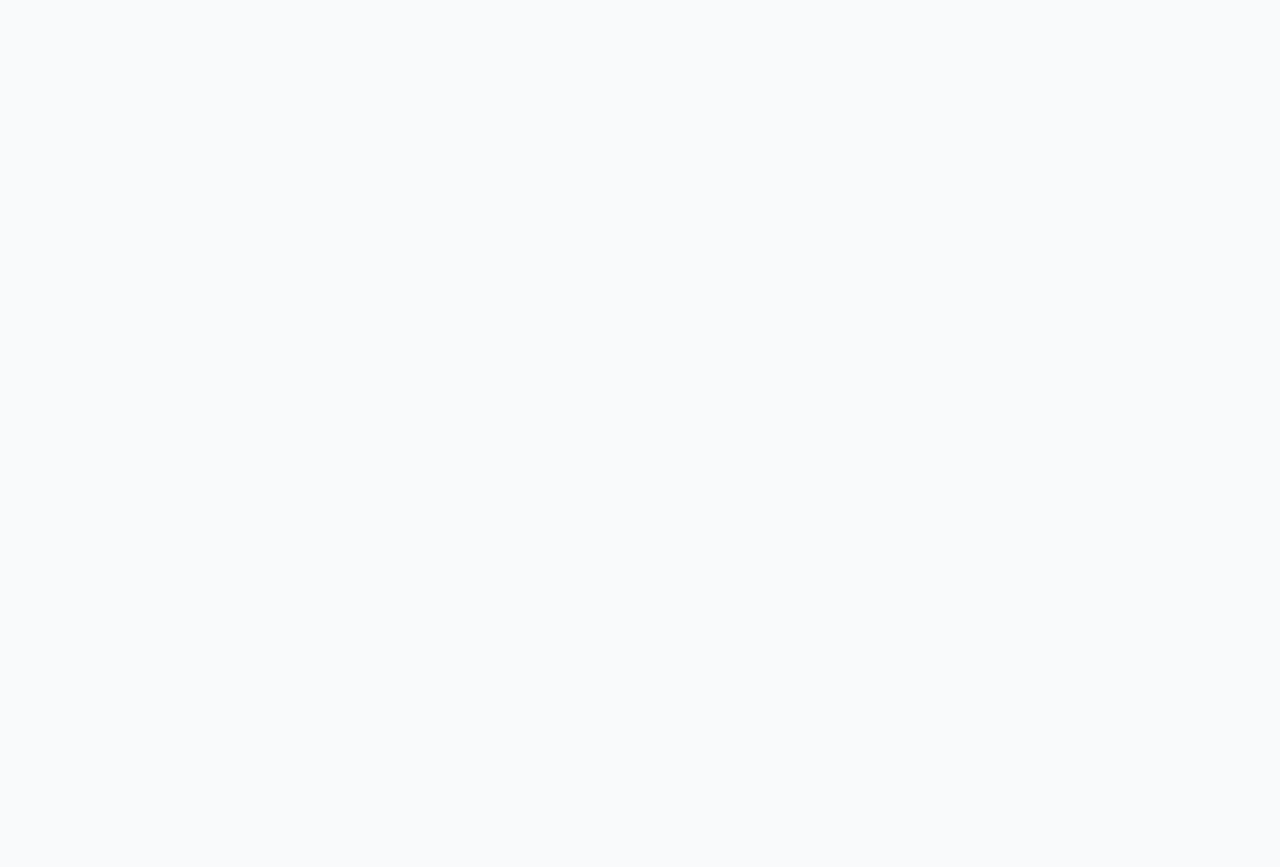
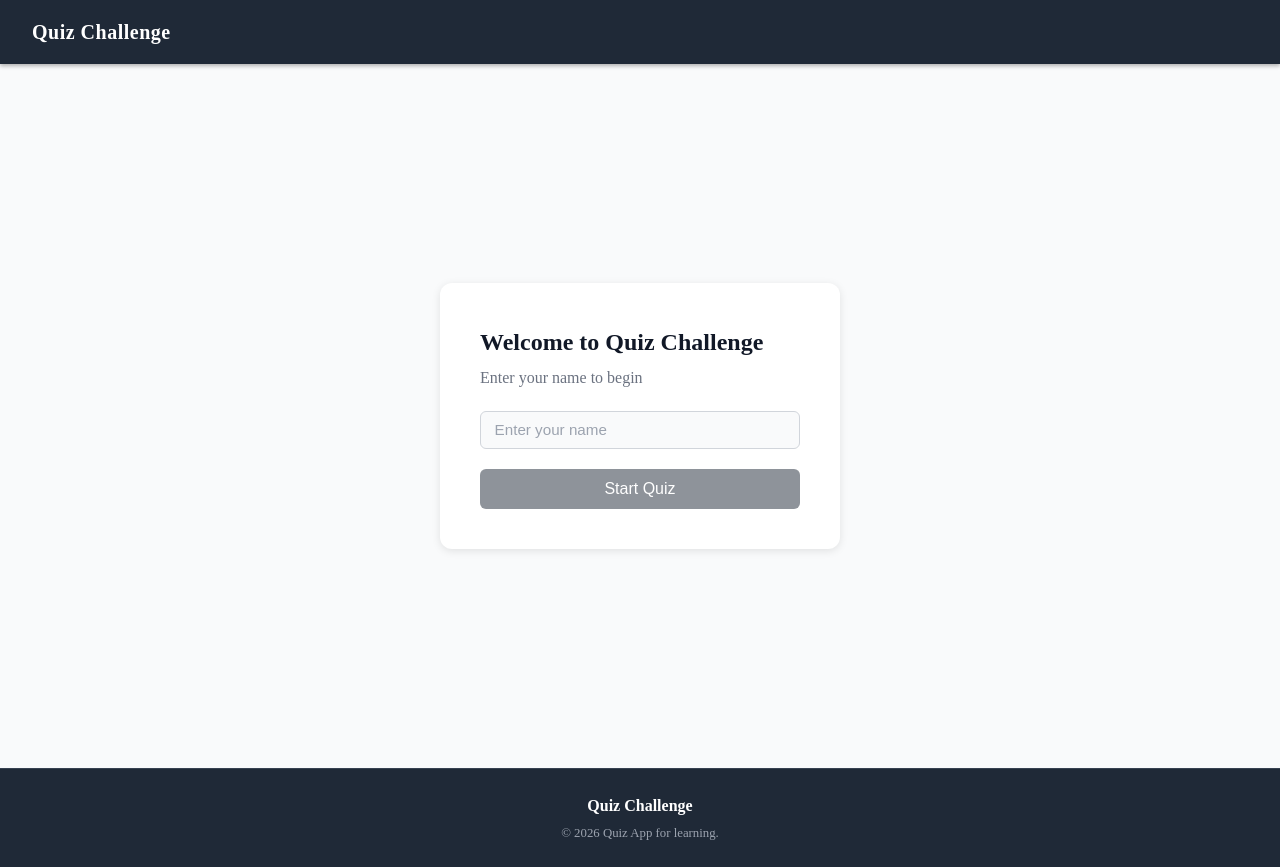
Before and after one commit to ranjanrai12/svelte-five-quiz-app, a SvelteKit app: page / in a window 1280 px wide. Before the commit this address had no page. Before the commit the page ends 800 px from the top, so only its background shows below. Built offline with nearby package versions, Linux system fonts and the light colour scheme.

Commit message:
code uodated according to assignment context

```diff
--- a/src/lib/components/layout/header.svelte
+++ b/src/lib/components/layout/header.svelte
@@ -7,16 +7,15 @@
 
 	function handleLogout() {
 		auth.logout();
-		goto(ROUTES.login);
+		goto(ROUTES.home);
 	}
 </script>
 
 <header class="main-header">
-	<a href={ROUTES.home} class="brand">Quiz Challenge</a>
+	<a href={ROUTES.quiz} class="brand">Quiz Challenge</a>
 
 	{#if $isLoggedIn}
 		<nav>
-			<a href={ROUTES.home}>Home</a>
 			<a href={ROUTES.quiz}>Start Quiz</a>
 			<span class="user-label">{$user?.userName}</span>
 			<button class="logout-btn" onclick={handleLogout}>Logout</button>
--- a/src/lib/constants/routes.ts
+++ b/src/lib/constants/routes.ts
@@ -1,6 +1,5 @@
 export const ROUTES = {
 	home: '/',
-	login: '/login',
 	quiz: '/quiz',
 	quizResults: '/quiz/results',
 } as const;
--- a/src/lib/stores/auth.ts
+++ b/src/lib/stores/auth.ts
@@ -1,9 +1,39 @@
 import { derived, writable } from 'svelte/store';
+import { browser } from '$app/environment';
 import type { AuthUser } from '$lib/types';
 
+const STORAGE_KEY = 'quiz-user';
+
+function readStoredUser(): AuthUser | null {
+    // sessionStorage only exists in the browser to avoid a ReferenceError on SSR
+    if (!browser) return null;
+
+    const raw = sessionStorage.getItem(STORAGE_KEY);
+    if (!raw) return null;
+
+    try {
+        return JSON.parse(raw) as AuthUser;
+    } catch {
+        sessionStorage.removeItem(STORAGE_KEY);
+        return null;
+    }
+}
+
 class AuthStore {
-    readonly user = writable<AuthUser | null>(null);
+    readonly user = writable<AuthUser | null>(readStoredUser());
     readonly isLoggedIn = derived(this.user, (user) => user !== null);
+
+    constructor() {
+        if (browser) {
+            this.user.subscribe((value) => {
+                if (value) {
+                    sessionStorage.setItem(STORAGE_KEY, JSON.stringify(value));
+                } else {
+                    sessionStorage.removeItem(STORAGE_KEY);
+                }
+            });
+        }
+    }
 
     login(userName: string) {
         this.user.set({ userName });
--- a/src/routes/+layout.ts
+++ b/src/routes/+layout.ts
@@ -5,7 +5,13 @@ import { ROUTES } from '$lib/constants';
 import type { LayoutLoad } from './$types';
 
 export const load: LayoutLoad = ({ url }) => {
-    if (!get(auth.isLoggedIn) && url.pathname !== ROUTES.login) {
-        throw redirect(302, ROUTES.login);
+    const loggedIn = get(auth.isLoggedIn);
+
+    if (!loggedIn && url.pathname !== ROUTES.home) {
+        throw redirect(302, ROUTES.home);
+    }
+
+    if (loggedIn && url.pathname === ROUTES.home) {
+        throw redirect(302, ROUTES.quiz);
     }
 };
--- a/src/routes/+page.svelte
+++ b/src/routes/+page.svelte
@@ -1,35 +1,137 @@
 <script lang="ts">
-	import { goto } from "$app/navigation";
+	import { goto } from '$app/navigation';
 	import { ROUTES } from '$lib/constants';
+	import { auth } from '$lib/stores';
 
-	function startQuiz() {
+	let userName = $state('');
+	const trimmedName = $derived(userName.trim());
+	const isValid = $derived(trimmedName.length >= 3);
+
+	function handleStart(event: SubmitEvent) {
+		event.preventDefault();
+		if (!isValid) return;
+		auth.login(trimmedName);
 		goto(ROUTES.quiz);
 	}
 </script>
 
-<section class="welcome">
-	<h2>Welcome to Quiz Challenge</h2>
+<div class="register-wrapper">
+	<div class="register-card">
+		<h1>Welcome to Quiz Challenge</h1>
+		<p class="subtitle">Enter your name to begin</p>
+		<form onsubmit={handleStart}>
+			<div class="field">
+				<input
+					id="userName"
+					type="text"
+					name="userName"
+					placeholder="Enter your name"
+					bind:value={userName}
+					class:invalid={userName.length > 0 && !isValid}
+				/>
+				{#if userName.length > 0 && !isValid}
+					<span class="field-error">User Name must be at least 3 characters long</span>
+				{/if}
+			</div>
 
-	<button onclick={startQuiz}> Start Quiz </button>
-</section>
+			<button type="submit" disabled={!isValid}>Start Quiz</button>
+		</form>
+	</div>
+</div>
 
 <style>
-	.welcome {
+	.register-wrapper {
+		display: flex;
+		justify-content: center;
+		align-items: center;
+		min-height: calc(100vh - 10rem);
+	}
+
+	.register-card {
+		background: var(--surface);
+		border-radius: 12px;
+		box-shadow: 0 2px 8px rgba(0, 0, 0, 0.1);
+		padding: 2.5rem;
+		width: 100%;
+		max-width: 400px;
+	}
+
+	h1 {
+		font-size: 1.5rem;
+		font-weight: 700;
+		color: var(--text);
+		margin-bottom: 0.25rem;
+	}
+
+	.subtitle {
+		color: var(--text-muted);
+		margin-bottom: 1.25rem;
+	}
+
+	form {
 		display: flex;
 		flex-direction: column;
-		align-items: center;
-		gap: 1rem;
-		margin-top: 5rem;
+		gap: 1.25rem;
 	}
 
-	button {
-		padding: 0.75rem 2rem;
-		cursor: pointer;
+	.field {
+		display: flex;
+		flex-direction: column;
+		gap: 0.4rem;
+	}
+
+	input {
+		padding: 0.6rem 0.85rem;
+		border: 1px solid var(--border-strong);
+		border-radius: 6px;
+		font-size: 0.95rem;
+		background: var(--bg);
+		color: var(--text);
+		transition: border-color 0.15s;
+	}
+
+	input:focus {
+		outline: none;
+		border-color: var(--primary);
+	}
+
+	input::placeholder {
+		color: var(--text-subtle);
+	}
+
+	input.invalid {
+		border-color: var(--error);
+	}
+
+	.field-error {
+		font-size: 0.8rem;
+		color: var(--error);
+	}
+
+	button[type='submit'] {
+		width: 100%;
+		padding: 0.7rem;
+		background: var(--primary);
+		color: white;
 		border: none;
 		border-radius: 6px;
-		background: var(--primary);
-		color: white;
 		font-size: 1rem;
 		font-weight: 500;
+		cursor: pointer;
+	}
+
+	button[type='submit']:hover:not(:disabled) {
+		background: var(--primary-hover);
+	}
+
+	button[type='submit']:disabled {
+		opacity: 0.5;
+		cursor: not-allowed;
+	}
+
+	@media (max-width: 640px) {
+		.register-card {
+			padding: 1.5rem;
+		}
 	}
 </style>
```
Also changed, not shown: src/routes/login/+page.svelte (deleted, +0 -119 lines), src/routes/quiz/results/+page.svelte (+20 -5 lines).
